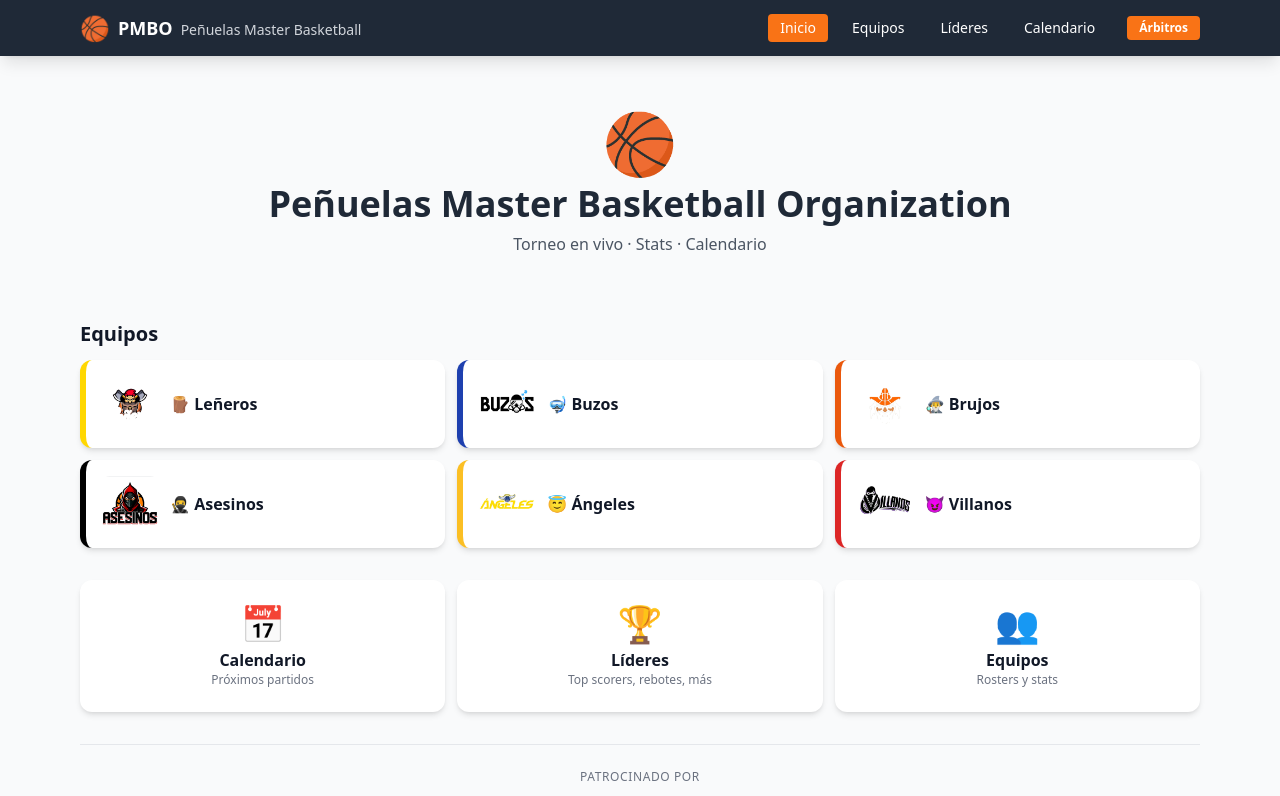
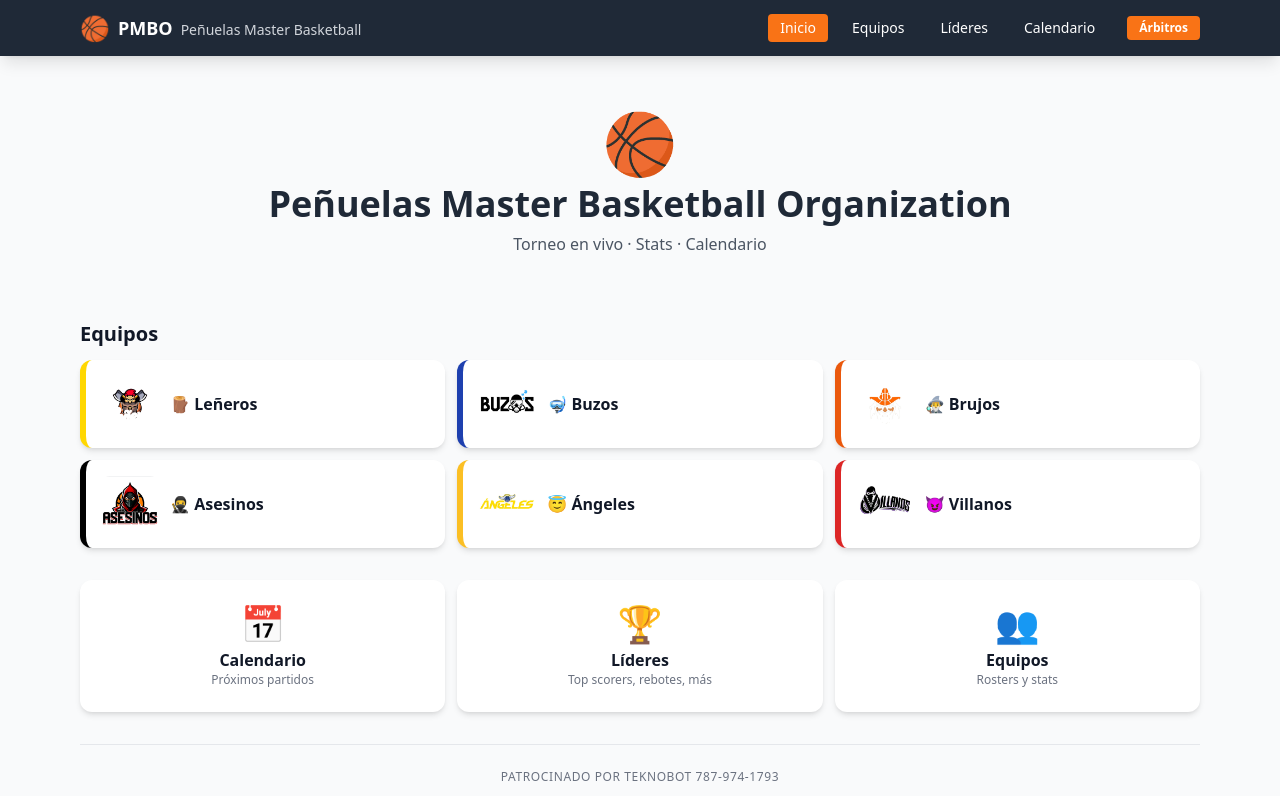
Before and after one commit to teknobotpr/pmbo, a React (Vite) app: page / in a window 1280 px wide. Shown: the top 796 px of the page. Built offline with nearby package versions, Linux system fonts and the light colour scheme; no server answers.

Commit message:
Update Home.tsx

```diff
--- a/src/pages/Home.tsx
+++ b/src/pages/Home.tsx
@@ -56,7 +56,7 @@ export default function Home() {
       </section>
 
       <section className="text-center pt-6 border-t border-gray-200">
-        <p className="text-xs uppercase tracking-wider text-gray-500 mb-3">Patrocinado por</p>
+        <p className="text-xs uppercase tracking-wider text-gray-500 mb-3">Patrocinado por Teknobot 787-974-1793</p>
         <a
           href="https://teknobotpr.com"
           target="_blank"
```
